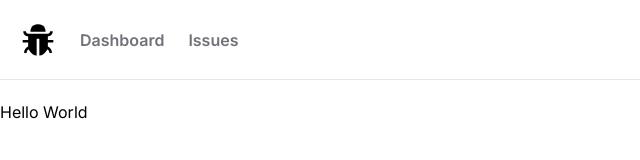
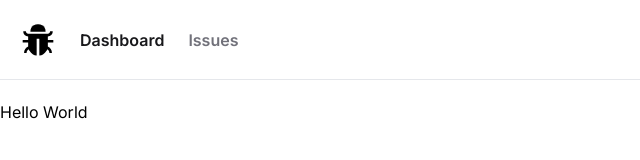
Before and after one commit to amir-shahidi-78/Issue-Tracker, a Next.js app: page / in a window 1280 px wide. Shown: the top 160 px of the page, without its empty margins (0-640 px from the left). Built offline with nearby package versions, Linux system fonts and the light colour scheme.

Commit message:
Style the active link in the navbar

```diff
--- a/app/NavBar.tsx
+++ b/app/NavBar.tsx
@@ -1,7 +1,11 @@
+"use client";
+
 import React from "react";
 import { AiFillBug } from "react-icons/ai";
 import Link from "next/link";
+import { usePathname } from "next/navigation";
 const NavBar = () => {
+  const currentPath = usePathname();
   const links = [
     { label: "Dashboard", href: "/" },
     { label: "Issues", href: "/issues" },
@@ -15,7 +19,9 @@
         {links.map((link) => (
           <Link
             key={link.href}
-            className="text-zinc-500 font-semibold hover:text-zinc-800 transition-colors"
+            className={`${
+              link.href === currentPath ? "text-zinc-900" : "text-zinc-500"
+            } font-semibold hover:text-zinc-800 transition-colors`}
             href={link.href}
           >
             {link.label}
```
